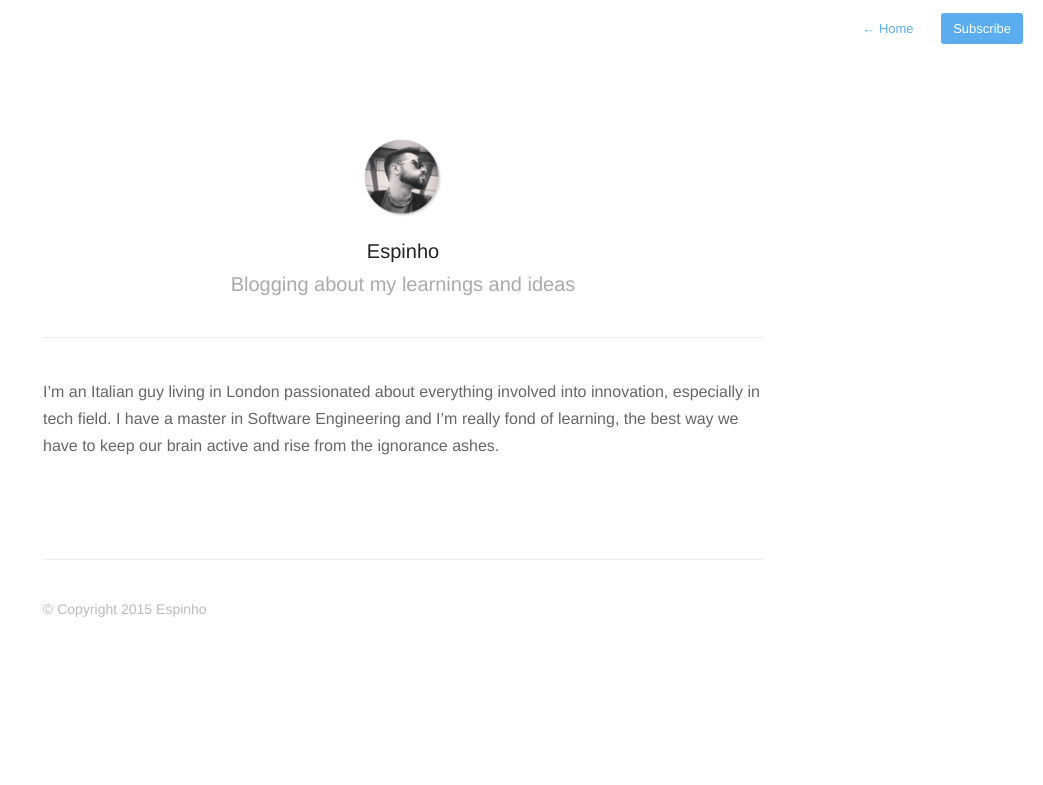
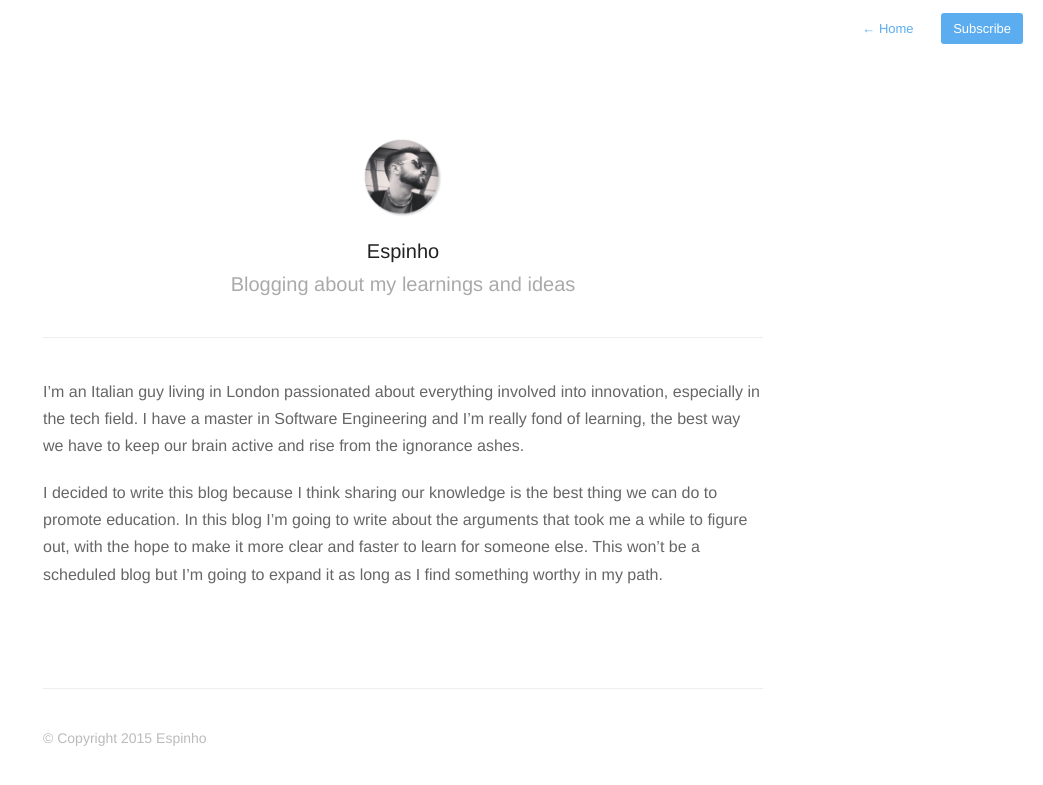
Before and after one commit to espinhogr/espinhogr.github.io, a Jekyll site: the page built from about.md, in a window 1280 px wide. Shown: the top 785 px of the page, without its empty margins (237-1280 px from the left). Built offline with Jekyll 4.4.1, drawn with Linux system fonts in a browser that asks for light colours; nearby versions of some CDN libraries; Markdown is read by kramdown in place of the engine named in the settings.

Commit message:
Expanded about section

```diff
--- a/about.md
+++ b/about.md
@@ -4,6 +4,9 @@ permalink: about/
 profile: true
 ---
 
-I'm an Italian guy living in London passionated about everything involved into innovation, especially in tech field. I have a master in Software Engineering and I'm really fond of learning, the best way we have to keep our brain active and rise from the ignorance ashes.
+I'm an Italian guy living in London passionated about everything involved into innovation, especially in the tech field. I have a master in Software Engineering and I'm really fond of learning, the best way we have to keep our brain active and rise from the ignorance ashes.
+
+I decided to write this blog because I think sharing our knowledge is the best thing we can do to promote education. In this blog I'm going to write about the arguments that took me a while to figure out, with the hope to make it more clear and faster to learn for someone else. This won't be a scheduled blog but I'm going to expand it as long as I find something worthy in my path.
+
 
 {% include footer.html %}
```
